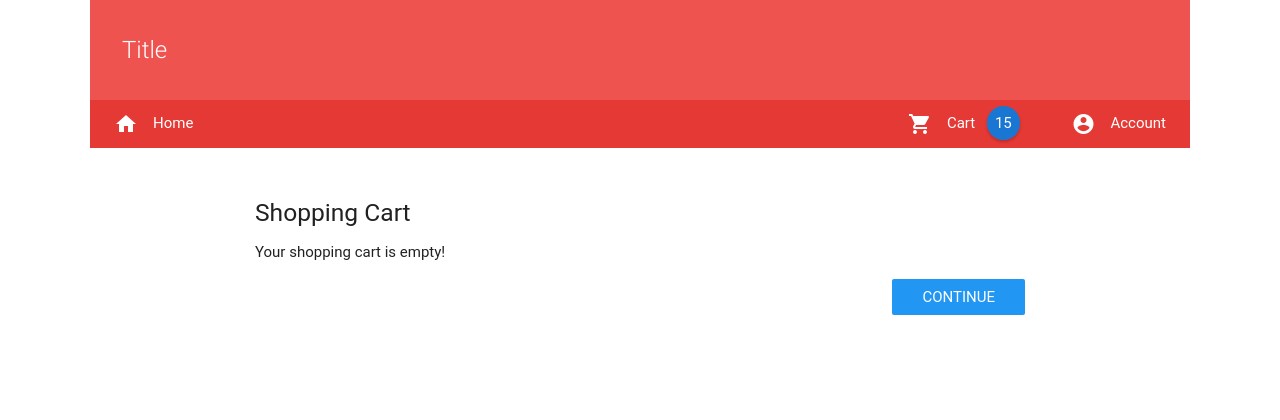
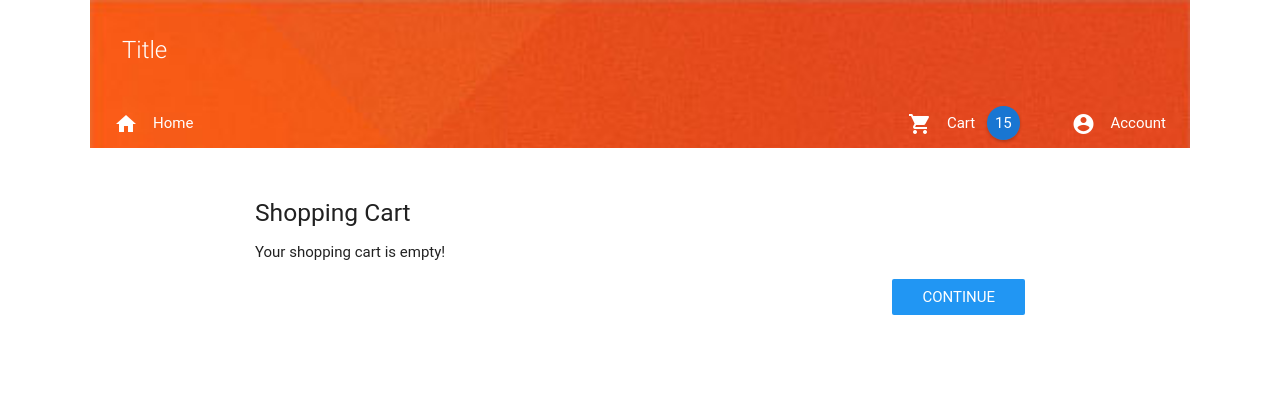
Before and after one commit to LRih/Thingalore, a PHP site: page /cart.php in a window 1280 px wide. Shown: the top 420 px of the page. Run offline with PHP 8.4, Linux system fonts and the light colour scheme; some libraries are stand-ins or nearby versions; some web fonts are replaced.

Commit message:
Added placeholder image in banner

```diff
--- a/css/style.css
+++ b/css/style.css
@@ -28,6 +28,12 @@ body
 }
 
 /* ============================================== NAV === */
+#banner-container
+{
+    background-image: url("../images/banner.jpg");
+    background-size: cover;
+}
+
 #banner
 {
     height: 100px;
--- a/templates/nav.php
+++ b/templates/nav.php
@@ -1,8 +1,10 @@
-<div id="banner" class="red lighten-1 valign-wrapper">
-    <div class="white-text valign"><a class="white-text" href="index.php">Title</a></div>
+<div id="banner-container">
+    <div id="banner" class=" lighten-1 valign-wrapper">
+        <div class="white-text valign"><a class="white-text" href="index.php">Title</a></div>
+    </div>
+    <div id="nav" class=" darken-1 right-align">
+        <a href="index.php" class="waves-effect waves-light white-text nav-btn left"><i class="material-icons left">home</i>Home</a>
+        <a href="cart.php" class="waves-effect waves-light white-text nav-btn"><i class="material-icons left">shopping_cart</i>Cart <span id="cart-count" class="blue darken-2">15</span></a>
+        <a href="login.php" class="waves-effect waves-light white-text nav-btn"><i class="material-icons left">account_circle</i>Account</a>
+    </div>
 </div>
-<div id="nav" class="red darken-1 right-align">
-    <a href="index.php" class="waves-effect waves-light white-text nav-btn left"><i class="material-icons left">home</i>Home</a>
-    <a href="cart.php" class="waves-effect waves-light white-text nav-btn"><i class="material-icons left">shopping_cart</i>Cart <span id="cart-count" class="blue darken-2">15</span></a>
-    <a href="login.php" class="waves-effect waves-light white-text nav-btn"><i class="material-icons left">account_circle</i>Account</a>
-</div>
```
Also changed, not shown: images/banner.jpg (added).
